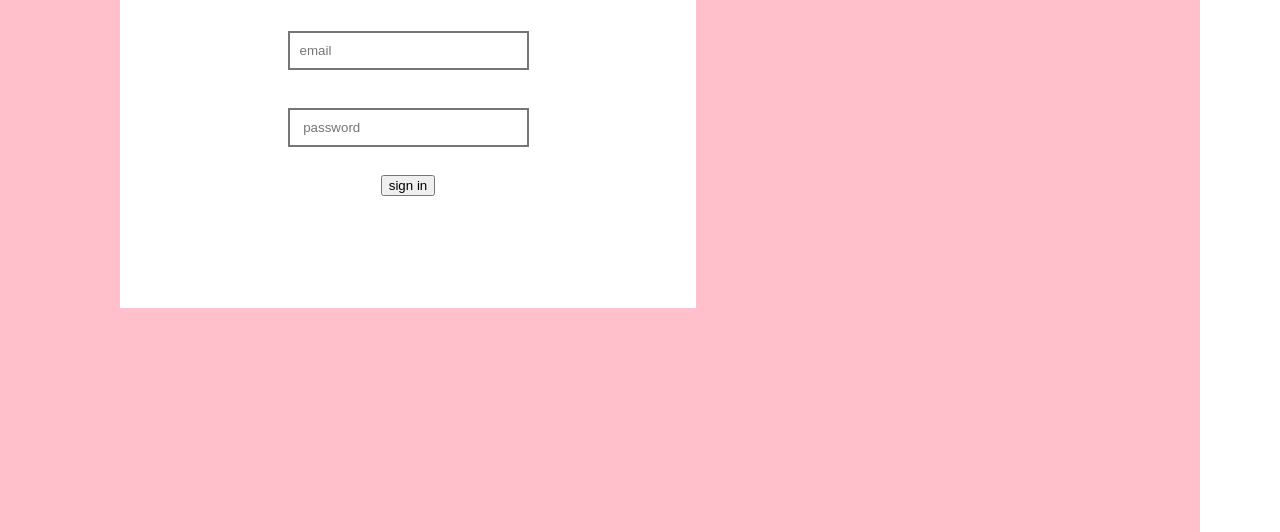
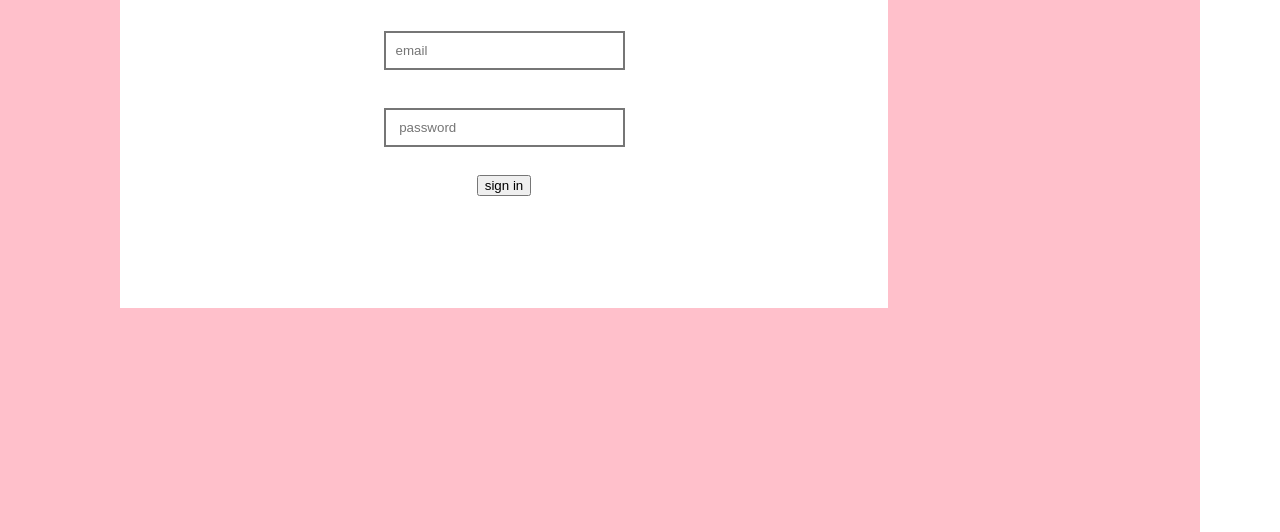
Before and after one commit to Fuadidera/signin, a plain HTML site: page index.html in a window 1280 px wide. Shown: the part 346-878 px from the top of the page. Drawn offline with Linux system fonts and the light colour scheme.

Commit message:
Update styles.css

```diff
--- a/styles.css
+++ b/styles.css
@@ -24,7 +24,7 @@
         .inner {
             background-color: white;
 
-            width: 35%;
+            width: 55%;
             height: 30vh;
         }
 
```
